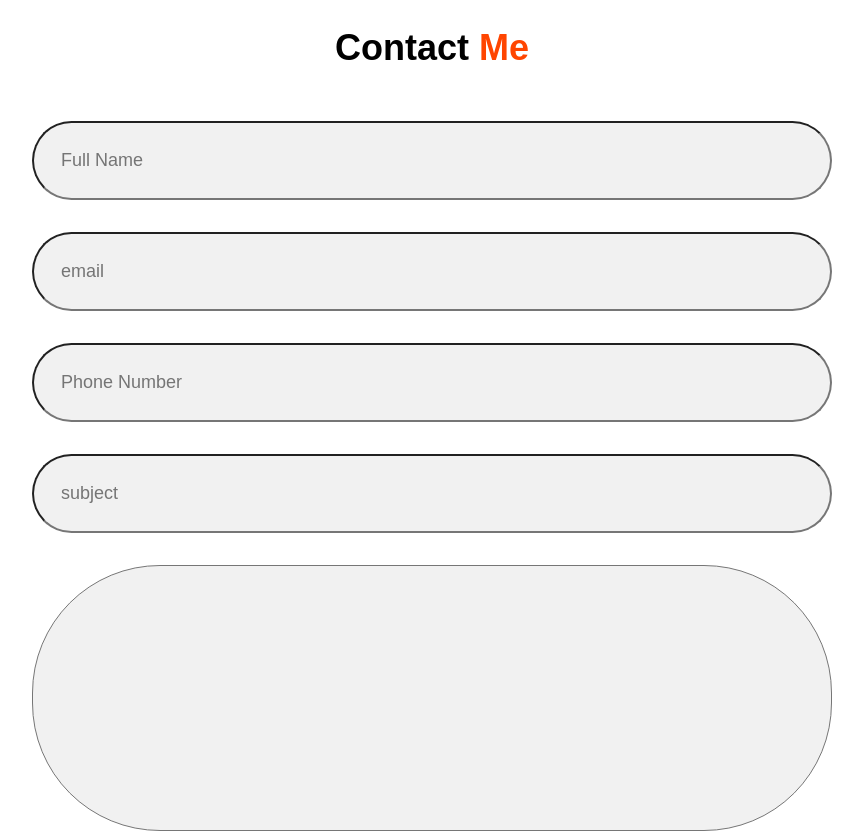
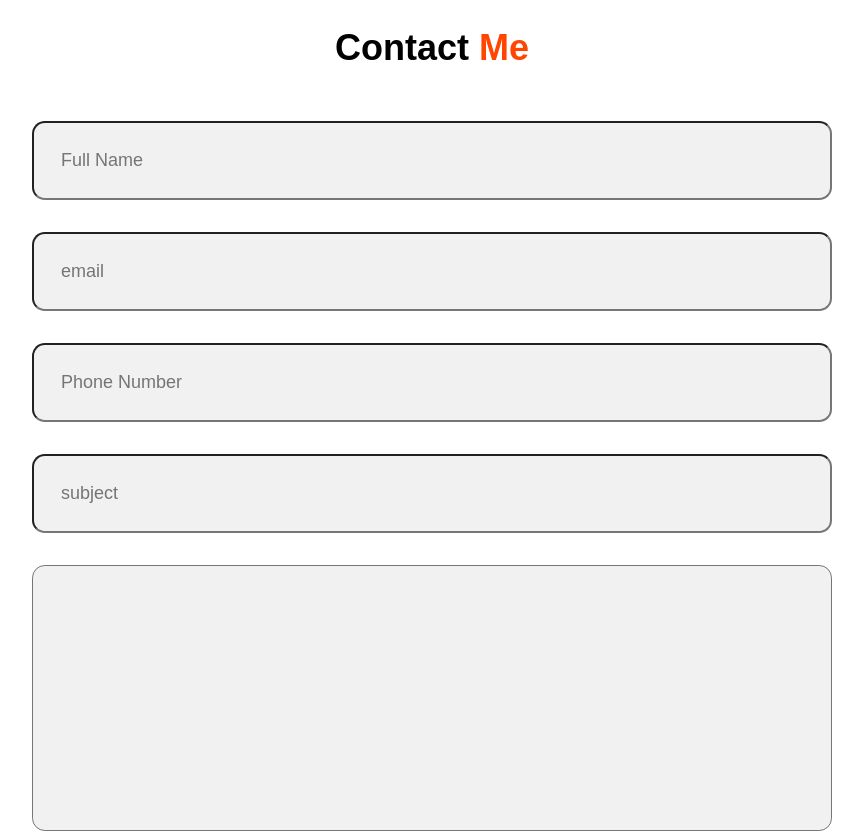
Before and after one commit to Jbaba1/My.Portfolio, a plain HTML site: page index.html in a window 1280 px wide. Shown: the part 1680-2514 px from the top of the page, without its empty margins (208-1071 px from the left). Drawn offline with nearby package versions, Linux system fonts and the light colour scheme.

Commit message:
change settings

```diff
--- a/style.css
+++ b/style.css
@@ -196,7 +196,7 @@ span{
     font-size: 18px;
     color: black;
     background: rgb(241, 241, 241);
-    border-radius: 8rem;
+    border-radius: .8rem;
     margin: 1rem 0;
     resize: none;
 }
```
